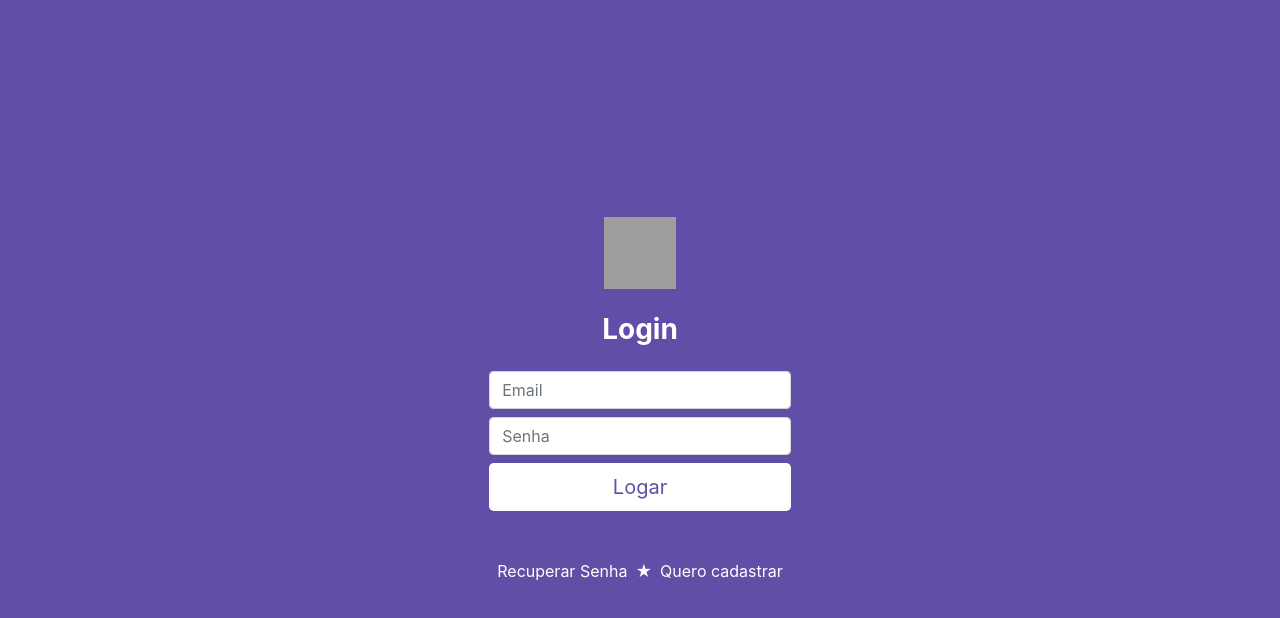
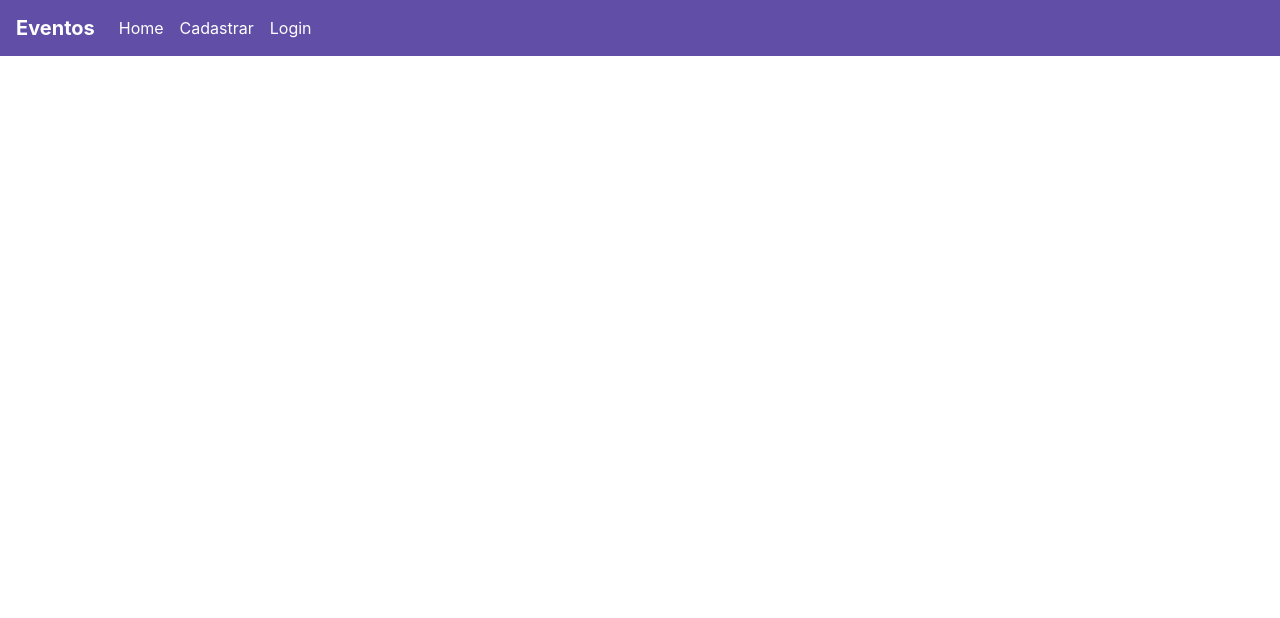
Before and after one commit to gisele-cesar/Eventos-teste, a React (Create React App) app: page / in a window 1280 px wide. Shown: the top 618 px of the page. Built offline with nearby package versions, Linux system fonts and the light colour scheme; grey boxes are pictures that could not be loaded.

Commit message:
alterações e criação de home

```diff
--- a/public/index.html
+++ b/public/index.html
@@ -8,6 +8,9 @@
   <!------ Bootstrap -------------->
   <link rel="stylesheet" href="https://stackpath.bootstrapcdn.com/bootstrap/4.5.0/css/bootstrap.min.css"
     integrity="sha384-9aIt2nRpC12Uk9gS9baDl411NQApFmC26EwAOH8WgZl5MYYxFfc+NcPb1dKGj7Sk" crossorigin="anonymous">
+
+  <!------ Fonte Awesome -------------->
+  <link rel="stylesheet" href="https://cdnjs.cloudflare.com/ajax/libs/font-awesome/5.14.0/css/all.min.css">
 
   <title>Eventos</title>
 </head>
--- a/src/App.js
+++ b/src/App.js
@@ -4,13 +4,14 @@
 /*Páginas*/
 import Login from './view/login/';
 import NewUser from './view/user-new/';
-
+import Home from './view/home/';
 
 function App() {
   return (
     <Router>
-      <Route exact path='/' component={Login} />
+      <Route exact path='/' component={Home} />
       <Route exact path='/newuser' component={NewUser} />
+      <Route exact path='/login' component={Login} />
     </Router>
   );
 }
--- /dev/null
+++ b/src/components/navbar/index.js
@@ -0,0 +1,24 @@
+import React from 'react';
+import './navbar.css';
+import { Link } from 'react-router-dom';
+
+function Navbar() {
+    return (
+        <nav className="navbar navbar-expand-lg">
+            <span className="navbar-brand text-white font-weight-bold" >Eventos</span>
+            <button className="navbar-toggler" type="button" data-toggle="collapse" data-target="#navbarSupportedContent" aria-controls="navbarSupportedContent" aria-expanded="false" aria-label="Toggle navigation">
+                <i class="fas fa-bars text-white"></i>
+            </button>
+
+            <div className="collapse navbar-collapse" id="navbarSupportedContent">
+                <ul className="navbar-nav mr-auto">
+                    <li className="nav-item"><Link className="nav-link" to="/">Home</Link></li>
+                    <li className="nav-item"><Link className="nav-link" to="/newuser">Cadastrar</Link></li>
+                    <li className="nav-item"><Link className="nav-link" to="/login">Login</Link></li>
+                </ul>
+            </div>
+        </nav>
+    )
+}
+
+export default Navbar;
--- /dev/null
+++ b/src/components/navbar/navbar.css
@@ -0,0 +1,13 @@
+.navbar{
+background-color: #614ea6;
+}
+
+.nav-item a{
+color: #fff;
+transition: .3s ease-in;
+}
+
+.nav-item a:hover{
+color: #f21667;
+
+}
--- /dev/null
+++ b/src/view/home/index.js
@@ -0,0 +1,12 @@
+import React, { useState } from 'react';
+import './home.css';
+// import { Link } from 'react-router-dom';
+import NavBar from '../../components/navbar/';
+
+function Home() {
+    return (
+        <NavBar />
+    )
+}
+
+export default Home;
--- a/src/view/user-new/index.js
+++ b/src/view/user-new/index.js
@@ -1,6 +1,7 @@
 import React, { useState } from 'react';
 import firebase from '../../config/firebase';
 import 'firebase/auth';
+import NavBar from '../../components/navbar/';
 
 import './user-new.css';
 
@@ -48,6 +49,8 @@
     }
 
     return (
+        <>
+            <NavBar />
             <div className="form-cadastro">
                 <form className="text-center form-login mx-auto mt-5">
                     <h1 className="h3 mb-3 text-black font-weight-bold">Cadastro</h1>
@@ -67,6 +70,7 @@
 
                 </form>
             </div>
+        </>
     )
 }
 
```
Also changed, not shown: src/view/home/home.css (added). Lines whose indentation alone changed are shown as unchanged.
